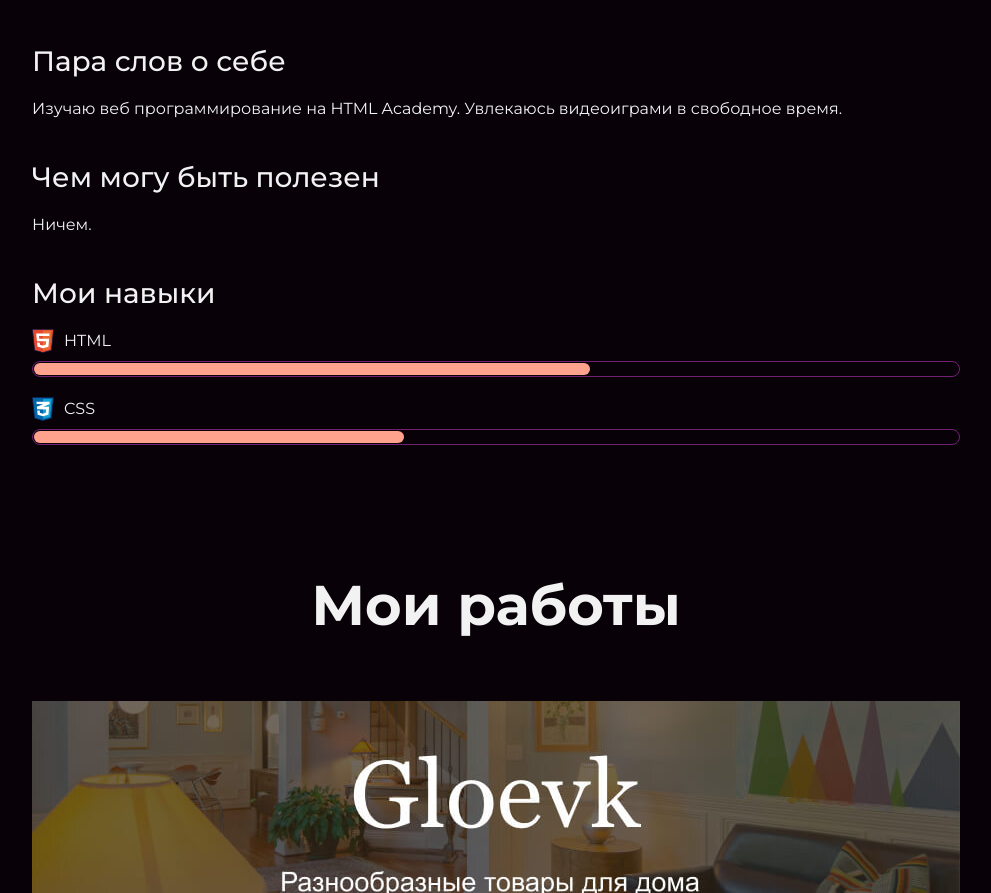
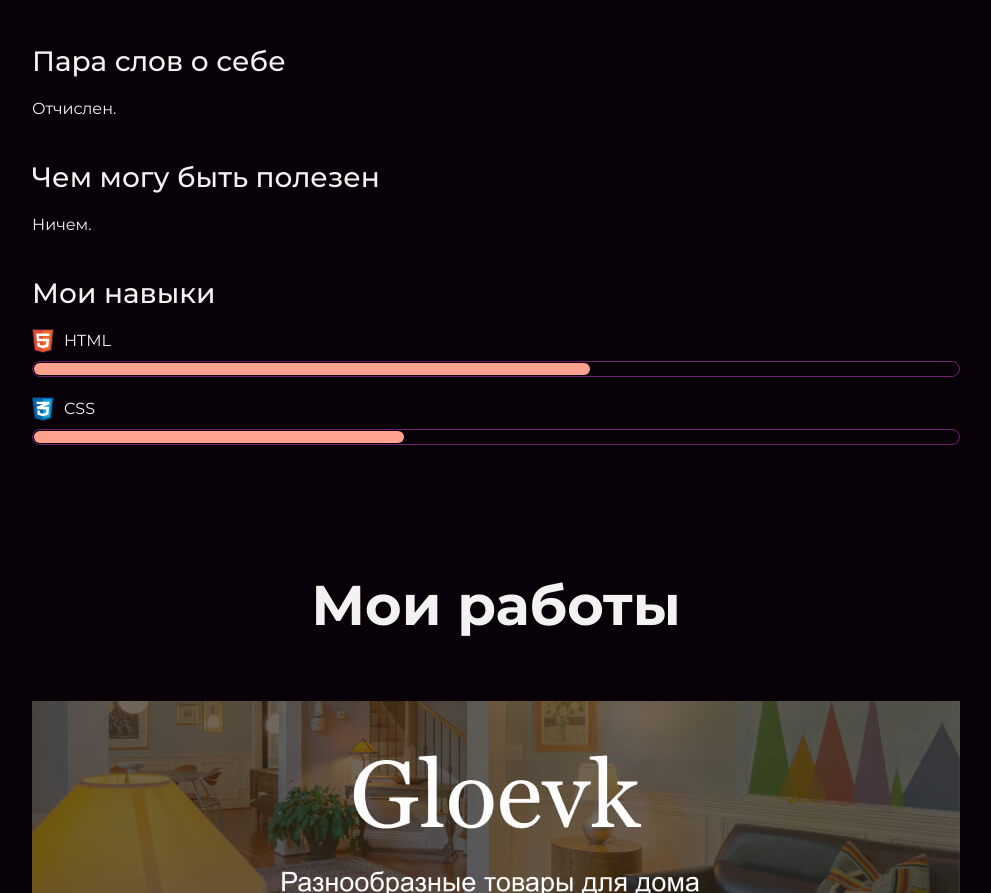
Before and after one commit to S1LV3Rman/Portfolio, a plain HTML site: page index.html in a window 1280 px wide. Shown: the part 1598-2491 px from the top of the page, without its empty margins (144-1135 px from the left). Drawn offline with Linux system fonts and the light colour scheme.

Commit message:
Great improvement

```diff
--- a/index.html
+++ b/index.html
@@ -29,7 +29,7 @@
           <img src="files/user.jpg" width="928" height="536" alt="Фотография Неопознанного Енота">
         </figure>
         <h3>Пара слов о себе</h3>
-        <p>Изучаю веб программирование на HTML Academy. Увлекаюсь видеоиграми в свободное время.</p>
+        <p>Отчислен.</p>
         <h3>Чем могу быть полезен</h3>
         <p>Ничем.</p>
         <div class="skills">
```
